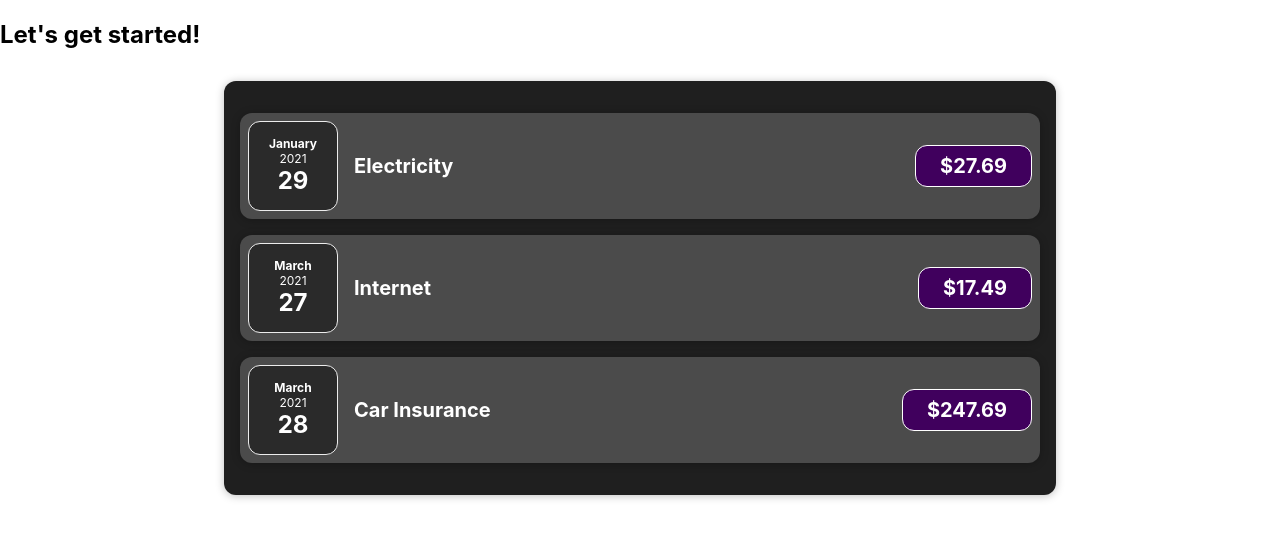
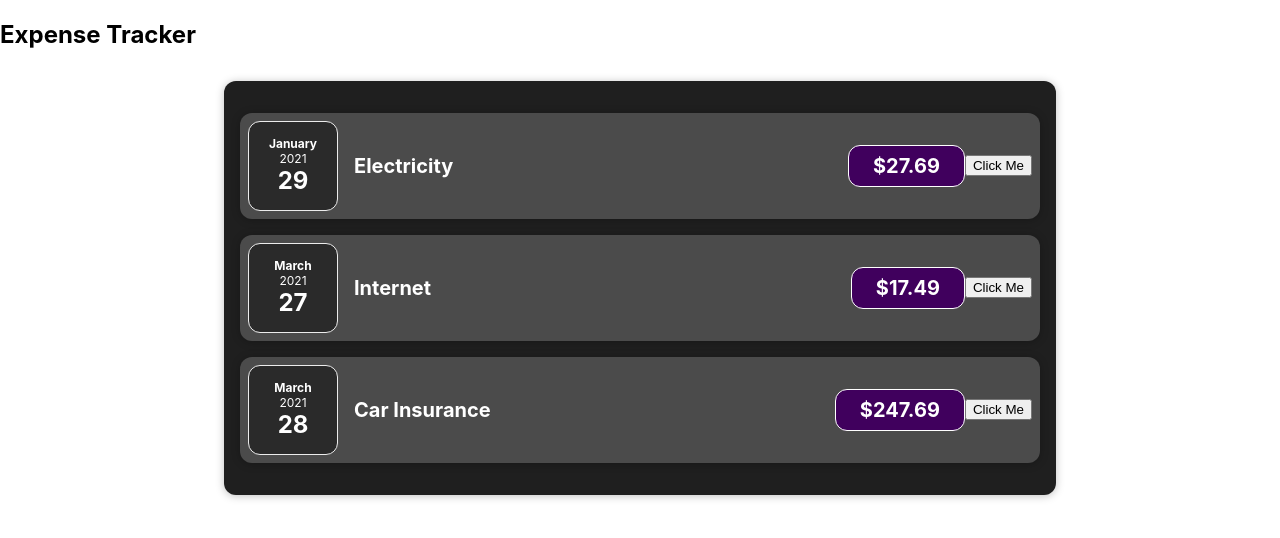
Before and after one commit to kurniawan2805/ExpenseTracker, a React (Create React App) app: page / in a window 1280 px wide. Shown: the top 538 px of the page. Built offline with nearby package versions, Linux system fonts and the light colour scheme.

Commit message:
learn to use state, use state, onClick

```diff
--- a/src/App.js
+++ b/src/App.js
@@ -26,7 +26,7 @@
   ]
   return (
     <div>
-      <h2>Let's get started!</h2>
+      <h2>Expense Tracker</h2>
       <Expenses expenses={expenses} />
       {/* <ExpenseItem
         title={expenses[0].title}
--- a/src/components/Expenses/ExpenseItem.js
+++ b/src/components/Expenses/ExpenseItem.js
@@ -1,16 +1,25 @@
+import React, { useState } from 'react';
+
 import './ExpenseItem.css'
 import ExpenseDate from './ExpenseDate'
 import Card from '../UI/Card';
 
 function ExpenseItem(props) {
+    const [title, setTitle] = useState(props.title); // always return array
+
+    const clickHandler = () => {
+        setTitle('Updated');
+        console.log(title); // display before update
+    };
     return (
         <Card className='expense-item'>
             <ExpenseDate date={props.date} />
             <div className='expense-item__description'>
-                <h2>{props.title}</h2>
+                <h2>{title}</h2>
                 <div className='expense-item__price'>${props.amount}</div>
             </div>
-        </Card>);
+            <button onClick={clickHandler}>Click Me</button>
+        </Card >);
 }
 
 export default ExpenseItem;
```
